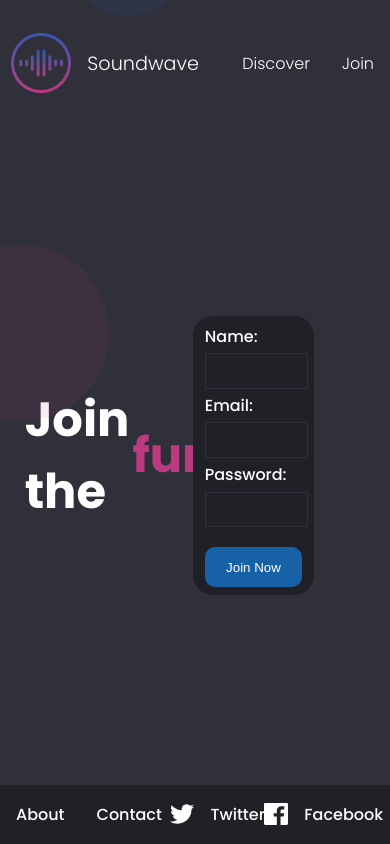
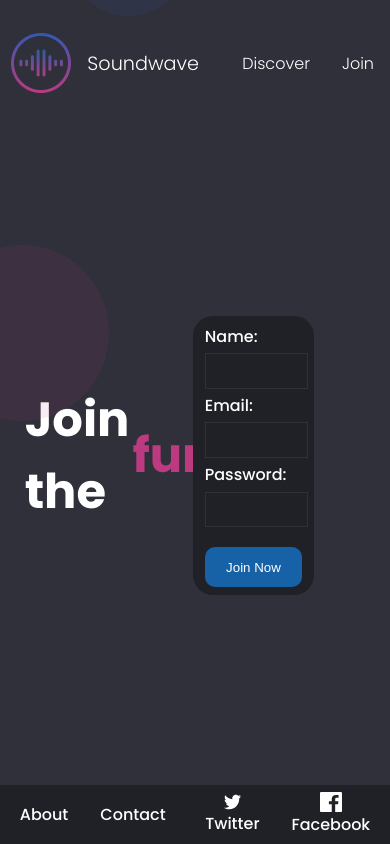
Before and after one commit to MAlexGG/soundwave, a React (Create React App) app: page /join in a window 390 px wide. Built offline with nearby package versions, Linux system fonts and the light colour scheme.

Commit message:
Discover responsive

```diff
--- a/src/components/footer/Footer.js
+++ b/src/components/footer/Footer.js
@@ -1,7 +1,7 @@
 import React from 'react';
 import twitter from '../../assets/images/twitter.svg';
 import facebook from '../../assets/images/facebook.svg';
-import { CtFooter, CtFooterLinks, ImgSocialMedial, TxtFooter } from './Footer.styled'
+import { CtFooter, CtFooterLinks, ImgSocialMedial, TxtFooter, CtFooterSocialMedia } from './Footer.styled'
 
 function Footer() {
   return (
@@ -12,14 +12,14 @@ function Footer() {
                   <TxtFooter>Contact</TxtFooter>
               </CtFooterLinks>
               <CtFooterLinks>
-                  <CtFooterLinks>
+                  <CtFooterSocialMedia>
                       <ImgSocialMedial src={twitter} alt='twitter'/>
                       <TxtFooter>Twitter</TxtFooter>
-                  </CtFooterLinks>
-                  <CtFooterLinks>
+                  </CtFooterSocialMedia>
+                  <CtFooterSocialMedia>
                       <ImgSocialMedial src={facebook} alt='facebook'/>
                       <TxtFooter>Facebook</TxtFooter>
-                  </CtFooterLinks>
+                  </CtFooterSocialMedia>
               </CtFooterLinks>
           </CtFooter>
 
--- a/src/components/footer/Footer.styled.js
+++ b/src/components/footer/Footer.styled.js
@@ -15,13 +15,28 @@ export const CtFooterLinks = styled.div`
     align-items: center;
 `;
 
+export const CtFooterSocialMedia = styled.div`
+    display:flex;
+    justify-content: center;
+    align-items: center;
+    @media (max-width: 564px) {
+        flex-direction: column;
+    }
+`;
+
 export const TxtFooter = styled.p`
     color: var(--light-color);
     font-size: 1rem;
     font-weight: 400;
     margin: 1rem;
+    @media (max-width: 564px) {
+        margin: 0rem 1rem 0rem 1rem;
+    }
 `;
 
 export const ImgSocialMedial = styled.img`
     width: 100%;
+    @media (max-width: 564px) {
+        width: 20%;
+    }
 `;
--- a/src/pages/discover/Discover.styled.js
+++ b/src/pages/discover/Discover.styled.js
@@ -6,6 +6,9 @@ export const CtDiscover = styled.div`
     align-items: center;
     height: 78vh;
     background-color: var(--main-color);
+    @media (max-width: 564px) {
+        flex-direction: column;
+    }
 `;
 
 export const CtDiscoverTxt = styled.div`
@@ -14,6 +17,9 @@ export const CtDiscoverTxt = styled.div`
     justify-content: center;
     align-items: flex-start;
     width: 40%;
+    @media (max-width: 564px) {
+        width: 90vw;
+    }
 `;
 
 export const TitleDiscover = styled.h2`
@@ -55,4 +61,8 @@ export const TxtDiscover = styled.p`
 
 export const ImgCovers = styled.img`
     width: 20%;
+    @media (max-width: 564px) {
+        width: 60%;
+        margin-top: 7%;
+    }
 `;
```
